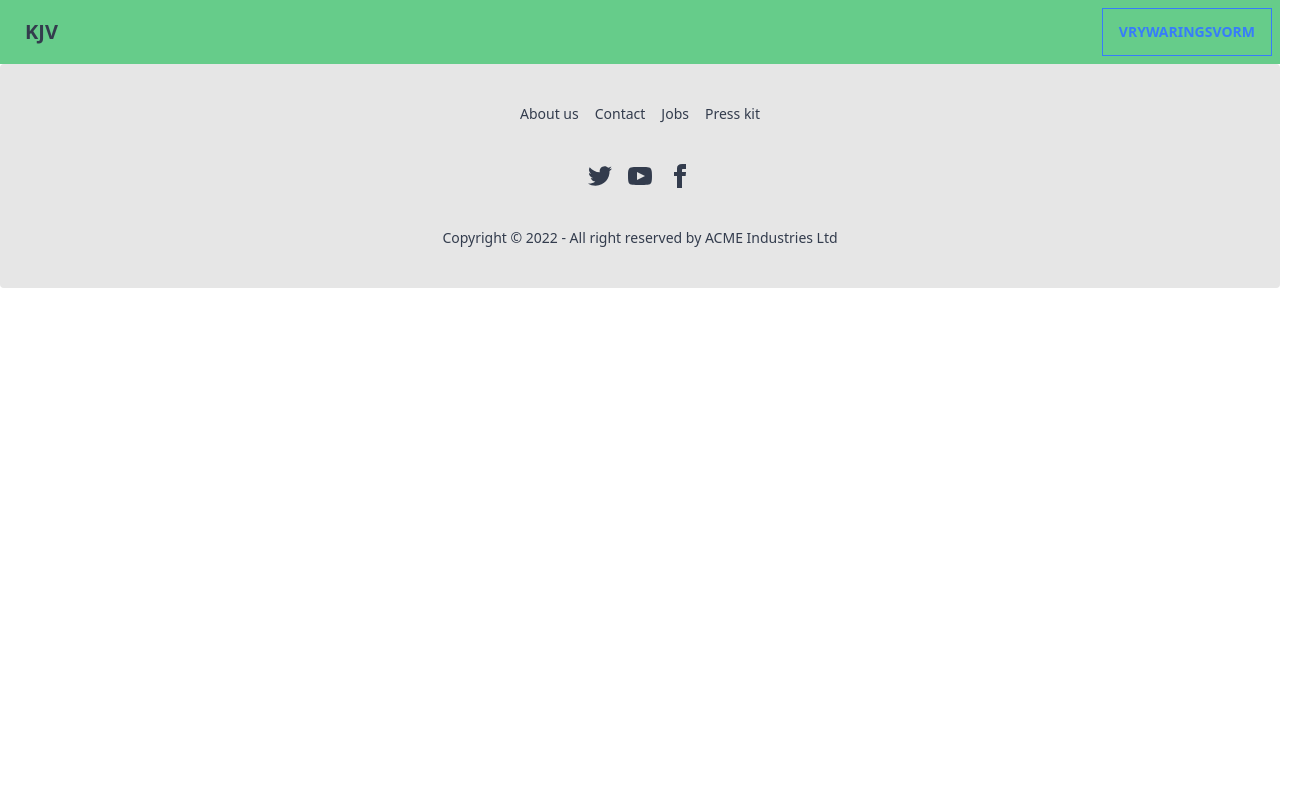
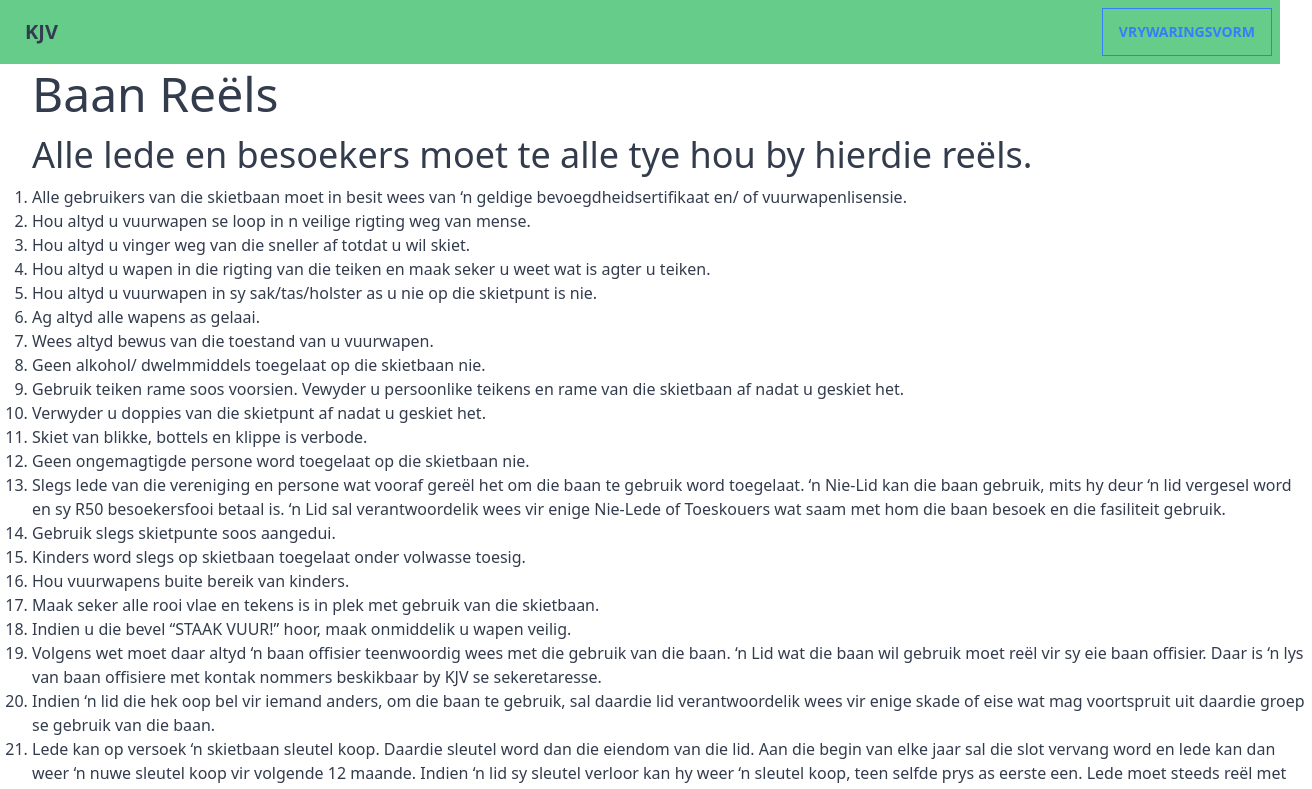
Before and after one commit to Brento27/SportShootingScoring2, a React (Create React App) app: page /tc in a window 1280 px wide. Shown: the top 789 px of the page, 1312 px wide, since content can reach past the window. Built offline with nearby package versions, Linux system fonts and the light colour scheme.

Commit message:
Edited Event Cards for mobile

```diff
--- a/package.json
+++ b/package.json
@@ -37,5 +37,8 @@
       "last 1 firefox version",
       "last 1 safari version"
     ]
+  },
+  "devDependencies": {
+    "@tailwindcss/typography": "^0.5.7"
   }
 }
--- a/src/App.js
+++ b/src/App.js
@@ -2,6 +2,7 @@ import NavBar from './components/NavBar';
 import { BrowserRouter as Router, Routes, Route } from 'react-router-dom';
 import HomeScreen from './pages/HomeScreen';
 import Footer from './components/Footer';
+import TC from './components/TC';
 
 function App() {
   return (
@@ -9,6 +10,7 @@ function App() {
       <NavBar />
       <Routes>
         <Route path='/' element={<HomeScreen />} />
+        <Route path='/tc' element={<TC />} />
       </Routes>
       <Footer />
     </Router>
--- a/src/components/EventsCard.jsx
+++ b/src/components/EventsCard.jsx
@@ -3,7 +3,7 @@ import EventsCountDown from './EventsCountDown';
 
 function EventsCard() {
   return (
-    <div className='flex justify-around p-6'>
+    <div className='grid justify-items-center p-6 grid grid-cols-3 xs:grid-cols-1 gap-4'>
       <div className='card w-96 bg-green-300 shadow-xl'>
         <figure>
           <img src='https://placeimg.com/400/225/arch' alt='Shoes' />
--- a/src/components/NavBar.jsx
+++ b/src/components/NavBar.jsx
@@ -1,11 +1,18 @@
 import React from 'react';
+import { Link, useNavigate } from 'react-router-dom';
 
 function NavBar() {
+  const navigate = useNavigate();
+  const onClcik = () => {
+    navigate('/tc');
+  };
   return (
     <>
       <div className='navbar bg-primary'>
         <div className='flex-1'>
-          <a className='btn btn-ghost normal-case text-xl'>KJV</a>
+          <Link to='/' className='btn btn-ghost normal-case text-xl'>
+            KJV
+          </Link>
         </div>
         <div className='flex-none'>
           <ul className='menu menu-horizontal p-0'>
@@ -88,7 +95,8 @@ function NavBar() {
             <label htmlFor='my-modal' className='btn'>
               Submit & Pay
             </label>
-            <label htmlFor='my-modal' className='btn'>
+
+            <label htmlFor='my-modal' className='btn' onClick={onClcik}>
               View T&C's
             </label>
           </div>
--- /dev/null
+++ b/src/components/TC.jsx
@@ -0,0 +1,83 @@
+import React from 'react';
+
+function TC() {
+  return (
+    <div className='container mx-8'>
+      <h1 className='"font-medium leading-tight text-5xl mt-0 mb-2 text-blue-600"'>
+        Baan Reëls
+      </h1>
+      <h2 className='font-medium leading-tight text-4xl mt-0 mb-2 text-blue-600"'>
+        Alle lede en besoekers moet te alle tye hou by hierdie reëls.
+      </h2>
+      <ol class='list-decimal'>
+        <li>
+          Alle gebruikers van die skietbaan moet in besit wees van ‘n geldige
+          bevoegdheidsertifikaat en/ of vuurwapenlisensie.
+        </li>
+        <li>
+          Hou altyd u vuurwapen se loop in n veilige rigting weg van mense.
+        </li>
+        <li>Hou altyd u vinger weg van die sneller af totdat u wil skiet.</li>
+        <li>
+          Hou altyd u wapen in die rigting van die teiken en maak seker u weet
+          wat is agter u teiken.
+        </li>
+        <li>
+          Hou altyd u vuurwapen in sy sak/tas/holster as u nie op die skietpunt
+          is nie.
+        </li>
+        <li>Ag altyd alle wapens as gelaai.</li>
+        <li>Wees altyd bewus van die toestand van u vuurwapen.</li>
+        <li>Geen alkohol/ dwelmmiddels toegelaat op die skietbaan nie.</li>
+        <li>
+          Gebruik teiken rame soos voorsien. Vewyder u persoonlike teikens en
+          rame van die skietbaan af nadat u geskiet het.
+        </li>
+        <li>Verwyder u doppies van die skietpunt af nadat u geskiet het.</li>
+        <li>Skiet van blikke, bottels en klippe is verbode.</li>
+        <li>Geen ongemagtigde persone word toegelaat op die skietbaan nie.</li>
+        <li>
+          Slegs lede van die vereniging en persone wat vooraf gereël het om die
+          baan te gebruik word toegelaat. ‘n Nie-Lid kan die baan gebruik, mits
+          hy deur ‘n lid vergesel word en sy R50 besoekersfooi betaal is. ‘n Lid
+          sal verantwoordelik wees vir enige Nie-Lede of Toeskouers wat saam met
+          hom die baan besoek en die fasiliteit gebruik.
+        </li>
+        <li>Gebruik slegs skietpunte soos aangedui.</li>
+        <li>
+          Kinders word slegs op skietbaan toegelaat onder volwasse toesig.
+        </li>
+        <li>Hou vuurwapens buite bereik van kinders.</li>
+        <li>
+          Maak seker alle rooi vlae en tekens is in plek met gebruik van die
+          skietbaan.
+        </li>
+        <li>
+          Indien u die bevel “STAAK VUUR!” hoor, maak onmiddelik u wapen veilig.
+        </li>
+        <li>
+          Volgens wet moet daar altyd ‘n baan offisier teenwoordig wees met die
+          gebruik van die baan. ‘n Lid wat die baan wil gebruik moet reël vir sy
+          eie baan offisier. Daar is ‘n lys van baan offisiere met kontak
+          nommers beskikbaar by KJV se sekeretaresse.
+        </li>
+        <li>
+          Indien ‘n lid die hek oop bel vir iemand anders, om die baan te
+          gebruik, sal daardie lid verantwoordelik wees vir enige skade of eise
+          wat mag voortspruit uit daardie groep se gebruik van die baan.
+        </li>
+        <li>
+          Lede kan op versoek ‘n skietbaan sleutel koop. Daardie sleutel word
+          dan die eiendom van die lid. Aan die begin van elke jaar sal die slot
+          vervang word en lede kan dan weer ‘n nuwe sleutel koop vir volgende 12
+          maande. Indien ‘n lid sy sleutel verloor kan hy weer ‘n sleutel koop,
+          teen selfde prys as eerste een. Lede moet steeds reël met
+          sekeretaresse (telefonies of in persoon) om sy selfoon nommer te
+          ontsluit om die elektriese hek te kan oopbel.
+        </li>
+      </ol>
+    </div>
+  );
+}
+
+export default TC;
--- a/tailwind.config.js
+++ b/tailwind.config.js
@@ -1,10 +1,29 @@
 /** @type {import('tailwindcss').Config} */
+
+const defaultTheme = require('tailwindcss/defaultTheme');
+
 module.exports = {
   content: ['./src/**/*.{html,js,jsx}'],
   theme: {
-    extend: {},
+    screens: {
+      xs: '475px',
+      sm: '640px',
+      // => @media (min-width: 640px) { ... }
+
+      md: '768px',
+      // => @media (min-width: 768px) { ... }
+
+      lg: '1024px',
+      // => @media (min-width: 1024px) { ... }
+
+      xl: '1280px',
+      // => @media (min-width: 1280px) { ... }
+
+      '2xl': '1536px',
+      // => @media (min-width: 1536px) { ... }
+    },
   },
-  plugins: [require('daisyui')],
+  plugins: [require('daisyui'), require('@tailwindcss/typography')],
   daisyui: {
     themes: ['emerald'],
   },
```
Also changed, not shown: 1 other file (tests, documents, lock files or other folders).
